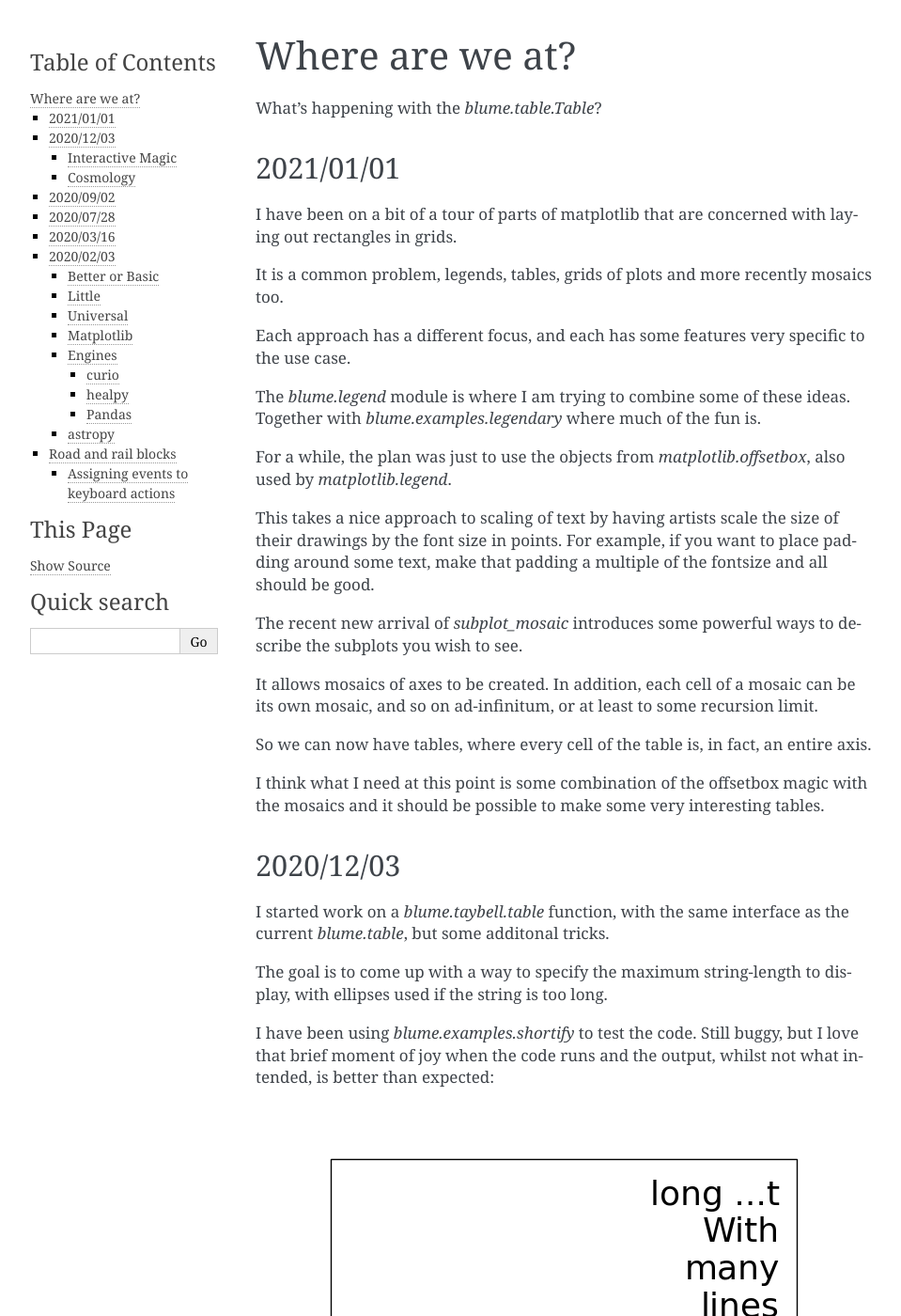
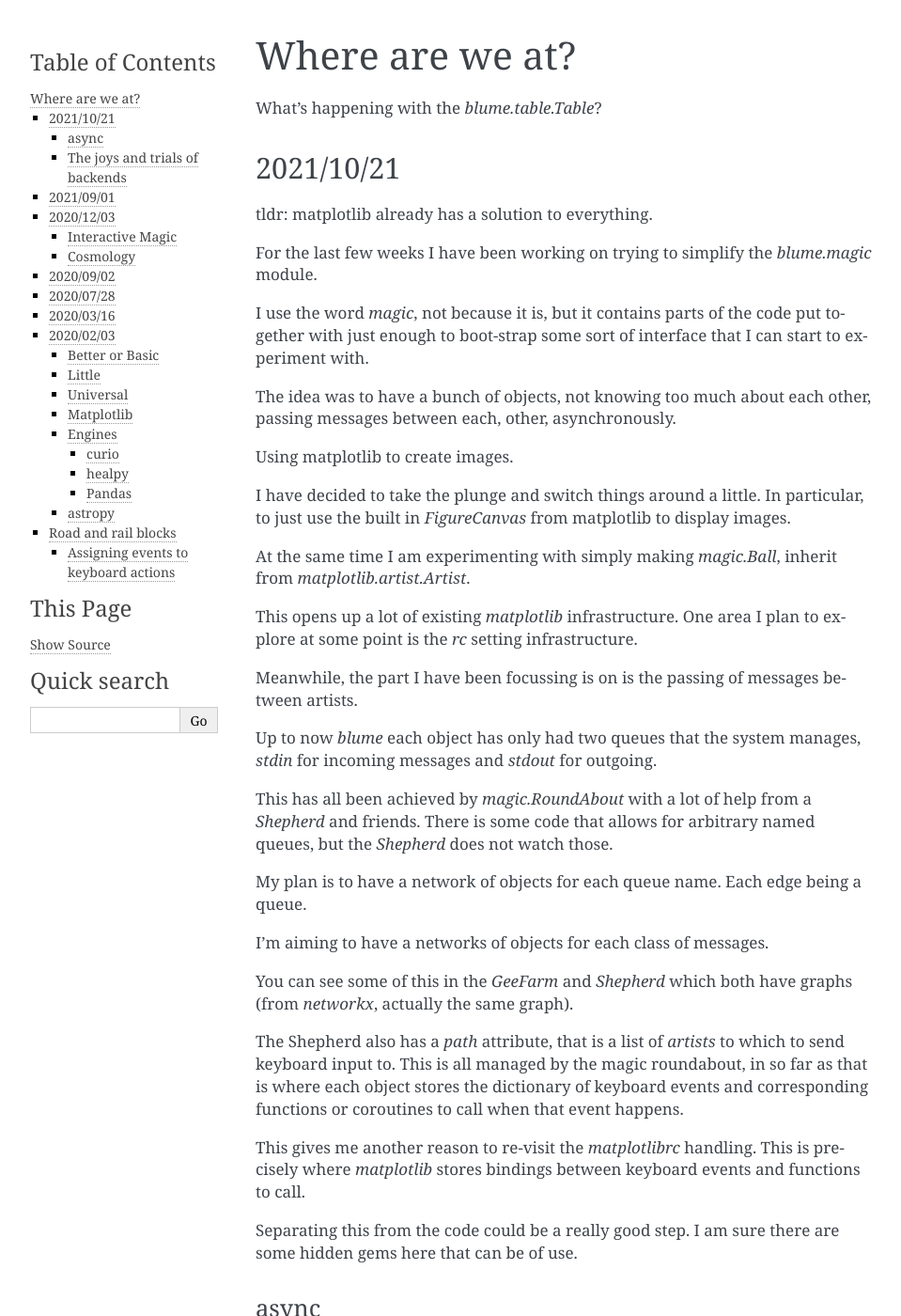
Before and after one commit to swfiua/blume, a Sphinx documentation site: the page built from doc/news.rst, in a window 1280 px wide and 1400 px high. Shown: the whole window at 94% size, without its empty margins (148-1107 px from the left). Built offline with Sphinx 7.4.7, drawn with Linux system fonts in a browser that asks for light colours; formulas are drawn with MathJax 3; pages that are not in the unit, such as notebooks, are missing from menus; some of the changed text lies outside the part shown.

Commit message:
news updata

```diff
--- a/doc/news.rst
+++ b/doc/news.rst
@@ -4,7 +4,105 @@
 
 What's happening with the `blume.table.Table`?
 
-2021/01/01
+2021/10/21
+==========
+
+tldr: matplotlib already has a solution to everything.
+
+For the last few weeks I have been working on trying to simplify the
+`blume.magic` module.
+
+I use the word *magic*, not because it is, but it contains parts of
+the code put together with just enough to boot-strap some sort of
+interface that I can start to experiment with.
+
+The idea was to have a bunch of objects, not knowing too much about
+each other, passing messages between each, other, asynchronously.
+
+Using matplotlib to create images.
+
+I have decided to take the plunge and switch things around a little.
+In particular, to just use the built in *FigureCanvas* from matplotlib
+to display images.
+
+At the same time I am experimenting with simply making `magic.Ball`,
+inherit from `matplotlib.artist.Artist`.
+
+This opens up a lot of existing `matplotlib` infrastructure.  One area
+I plan to explore at some point is the *rc* setting infrastructure.
+
+Meanwhile, the part I have been focussing is on is the passing of
+messages between artists.
+
+Up to now *blume* each object has only had two queues that the system
+manages, *stdin* for incoming messages and *stdout* for outgoing.
+
+This has all been achieved by `magic.RoundAbout` with a lot of help
+from a `Shepherd` and friends.  There is some code that allows for
+arbitrary named queues, but the `Shepherd` does not watch those.
+
+My plan is to have a network of objects for each queue name.  Each
+edge being a queue.
+
+I'm aiming to have a networks of objects for each class of messages.
+
+You can see some of this in the *GeeFarm* and *Shepherd* which both
+have graphs (from *networkx*, actually the same graph).
+
+The Shepherd also has a *path* attribute, that is a list of *artists*
+to which to send keyboard input to.  This is all managed by the magic
+roundabout, in so far as that is where each object stores the
+dictionary of keyboard events and corresponding functions or
+coroutines to call when that event happens.
+
+This gives me another reason to re-visit the *matplotlibrc* handling.
+This is precisely where *matplotlib* stores bindings between keyboard
+events and functions to call.
+
+Separating this from the code could be a really good step.  I am sure
+there are some hidden gems here that can be of use.
+
+
+async
+-----
+
+The magic part of the project has been an exploration of using
+python's relatively recent (3.6?), *async* features.
+
+At the core,  is David Beazley's `curio`_.  In particular, the
+`UniversalQueue`, which has some genuine magic that allows it to
+bridge the *async* and normal worlds.
+
+In other words, you can pass the same UniversalQueue to this function
+and co-routine and they both successfully put 100 on the queue.
+
+::
+   def func(uq):
+       return uq.put(100)
+
+   async def coro(uq):
+
+       return uq.put(100)
+
+The joys and trials of backends
+-------------------------------
+
+This may sound ironic, but one of the reasons I originally went with a
+*Tk* backend is I wanted it to be easy to support other back ends.
+
+The `blume.teakhat` module is a simple *Tk* window that just displays
+images and passes keyboard events to a function of my choosing.
+
+The idea was that at this level, `blume` just needs grids of numbers,
+maybe with three or four layers, for red, green, blue and alpha.
+
+Now, `ax.imshow` more than handles this for us.
+
+The original `magic.Carpet` just lays images in square grids.
+`blume.mosaic` has the beginnings of a new approach.
+
+
+2021/09/01
 ==========
 
 I have been on a bit of a tour of parts of matplotlib that are
```
Also changed, not shown: 1 other file.
